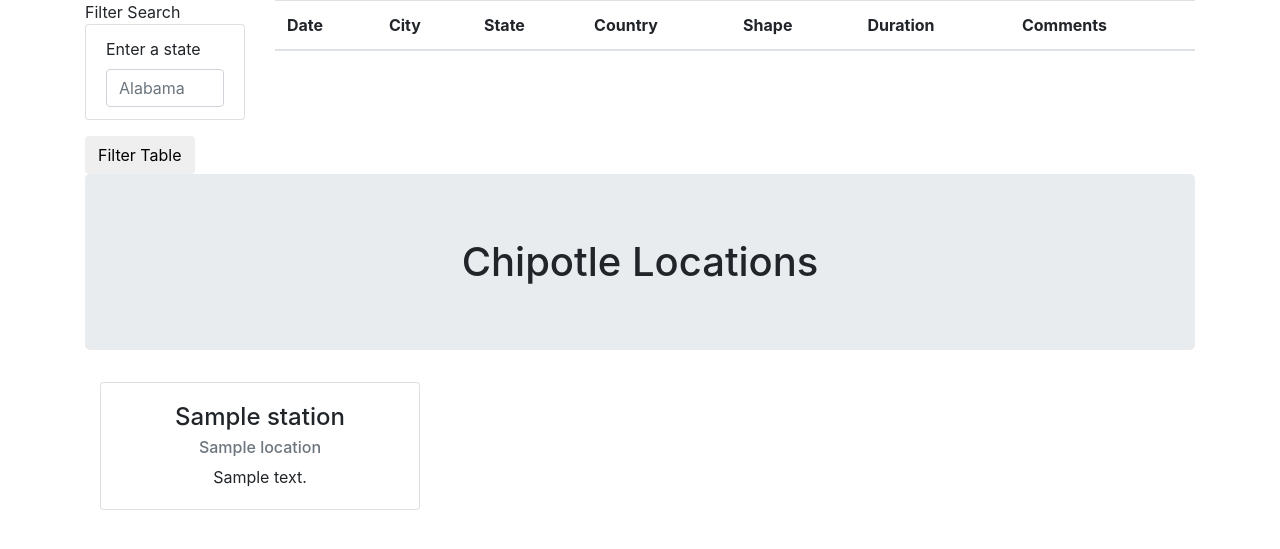
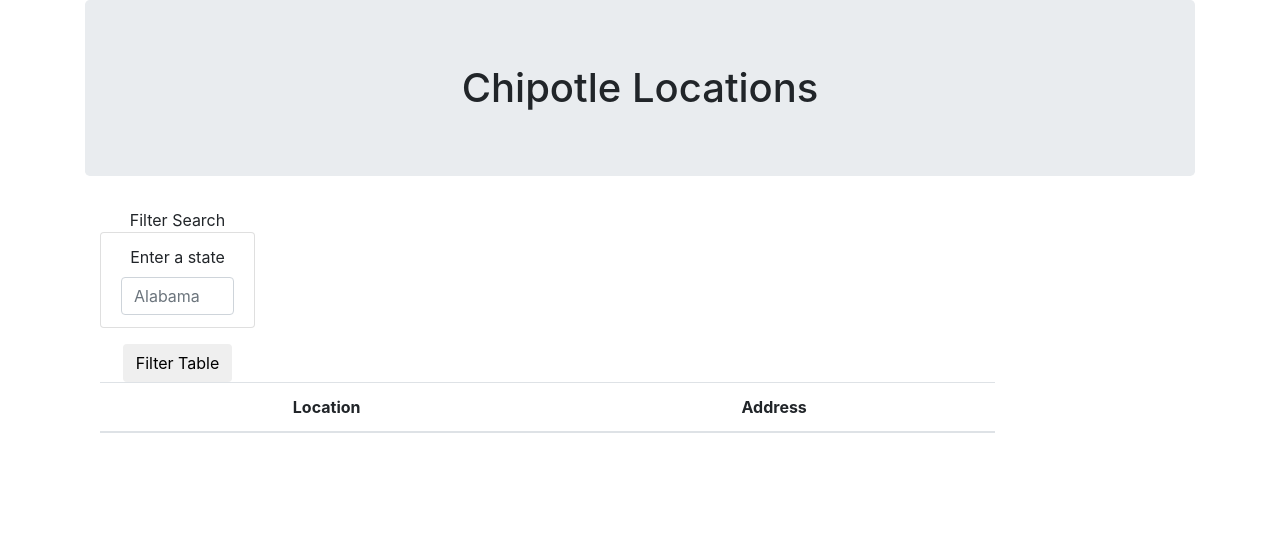
Before and after one commit to drcheerful99/chipotle, a Flask app: page / in a window 1280 px wide. Shown: the top 549 px of the page. Run offline with Flask 2, Linux system fonts and the light colour scheme; a database or web service that is not in the repository returns one stand-in record (values such as "Sample title"); lists and menus that the app fills with data are empty; some libraries are stand-ins or nearby versions.

Commit message:
sat-update

```diff
--- a/static/chipotle.js
+++ b/static/chipotle.js
@@ -4,12 +4,21 @@
     console.log("test");
     state = d3.select("#state").node().value;
     console.log(state);
-    d3.json("/data").then(data => {
+    var tbody = d3.select("tbody")
+    d3.json("/data", function(data){
+        tbody.html("")
         filtered_data = data.filter(d => d.state === state)
         console.log(filtered_data)
         // Erase the table
         // Build the table with filtered data
+        filtered_data.forEach(function(chipotle){
+            // console.log(select_date);
+            var row = tbody.append("tr");
+            row.append("td").text(chipotle.location);
+            row.append("td").text(chipotle.address);
+        })
     })
 }
 
-d3.select("#state").on("click", search);
+d3.select("#form").on("submit", search);
+//form.on("submit", search);
--- a/templates/index.html
+++ b/templates/index.html
@@ -12,6 +12,24 @@
 <body>
     <div class="container">
         <div class="row margin-top-50">
+
+    <div class="container text-center">
+      <h1 class="jumbotron">Chipotle Locations</h1>
+      <div>
+        <!-- write a for loop that lists out your data and accesses the values using dot notation. -->
+          <!-- {% for location in locations %}
+          <div class="col-lg-4">
+              <div class="card" style="width: 20rem;">
+                  <div class="card-body">
+                    <h4 class="card-title">{{ location.station }}</h4>
+                    <h6 class="card-subtitle mb-2 text-muted">{{ location.location }}</h6>
+                    <p class="card-text">{{ location.address}}</p>
+                  </div>
+                </div>
+            </div>
+            {% endfor %} -->
+
+      </div>
       <div class="col-md-2">
         <aside class="filters">
           <div class="panel panel-default">
@@ -22,11 +40,11 @@
                   <ul class="list-group" id="filters">
                     <li class="filter list-group-item">
                       <label for="date">Enter a state</label>
-                          <input class="form-control" id="state" type="text" placeholder="Alabama" >
+                      <input class="form-control" id="state" type="text" placeholder="Alabama" onsubmit="search()">
                     </li>
                   </ul>
                 </div>
-                    <button id="filter-btn" type="button" class="btn btn-default" onsubmit="search()">Filter Table</button>
+                <button id="filter-btn" type="button" class="btn btn-default" >Filter Table</button>
               </form>
             </div>
           </div>
@@ -37,13 +55,8 @@
           <table id="ufo-table" class="table table-striped">
             <thead>
               <tr>
-                    <th class="table-head">Date</th>
-                    <th class="table-head">City</th>
-                    <th class="table-head">State</th>
-                    <th class="table-head">Country</th>
-                    <th class="table-head">Shape</th>
-                    <th class="table-head">Duration</th>
-                    <th class="table-head">Comments</th>
+                <th class="table-head">Location</th>
+                <th class="table-head">Address</th>
               </tr>
             </thead>
             <tbody></tbody>
@@ -52,23 +65,6 @@
       </div>
     </div>
   </div>
-    <div class="container text-center">
-      <h1 class="jumbotron">Chipotle Locations</h1>
-      <div>
-        <!-- write a for loop that lists out your data and accesses the values using dot notation. -->
-          {% for location in locations %}
-          <div class="col-lg-4">
-              <div class="card" style="width: 20rem;">
-                  <div class="card-body">
-                    <h4 class="card-title">{{ location.station }}</h4>
-                    <h6 class="card-subtitle mb-2 text-muted">{{ location.location }}</h6>
-                    <p class="card-text">{{ location.address}}</p>
-                  </div>
-                </div>
-            </div>
-            {% endfor %}
-
-      </div>
     </div>
 
   <script src="https://cdnjs.cloudflare.com/ajax/libs/d3/4.11.0/d3.js"></script>
```
Lines whose indentation alone changed are shown as unchanged.
